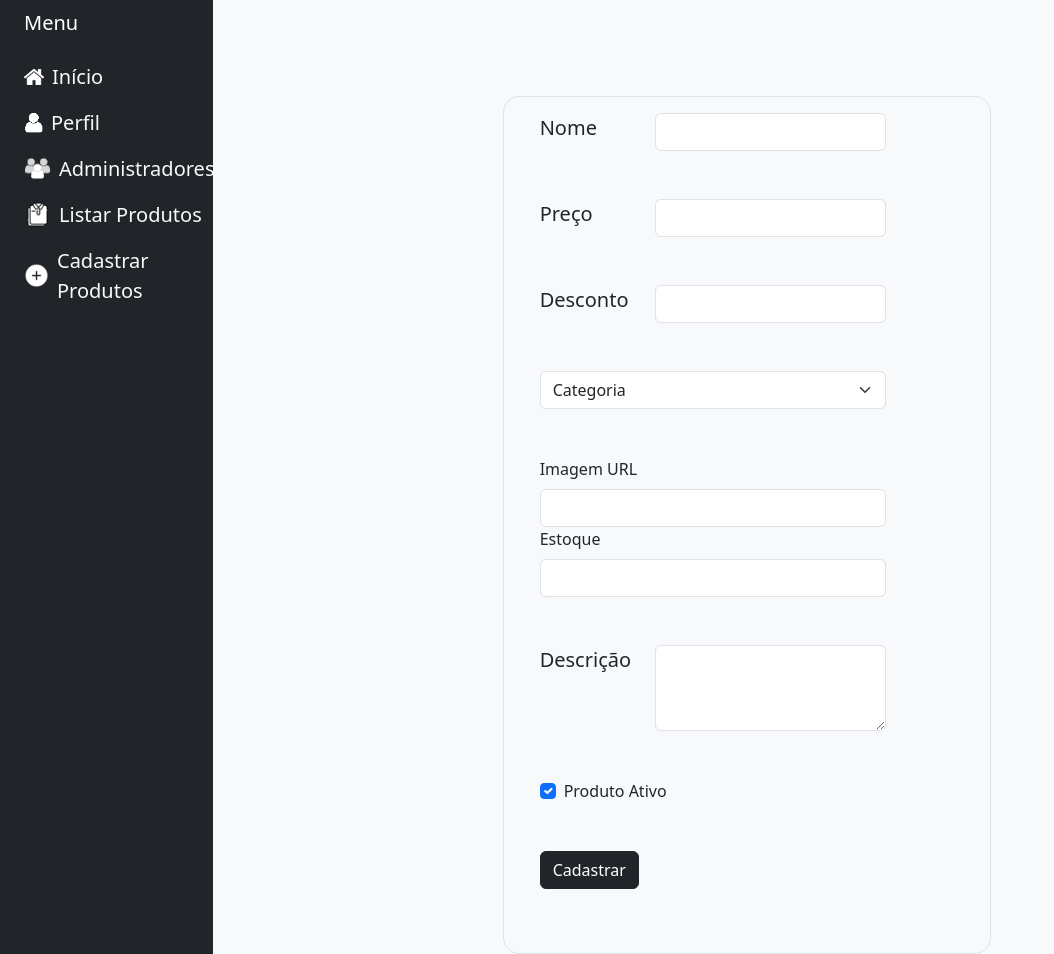
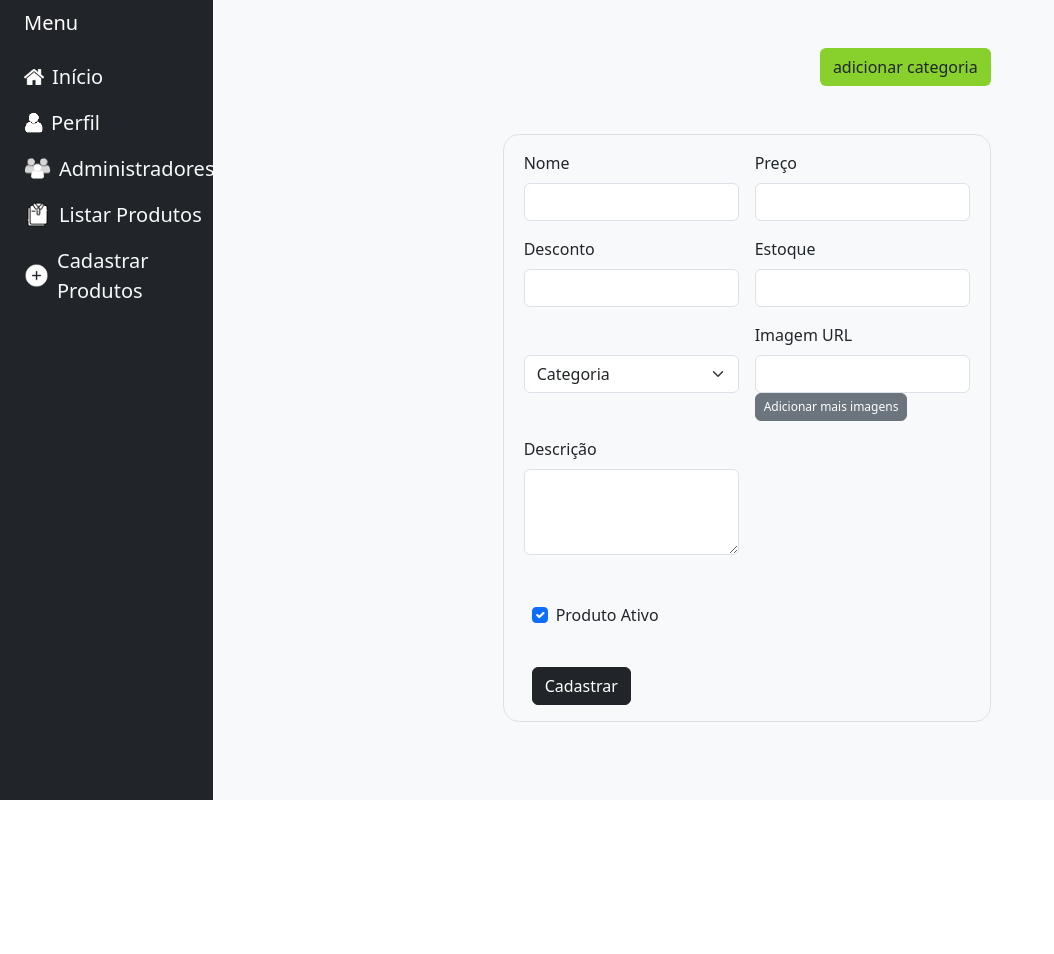
Before and after one commit to CRUD-Tokyo-Streetwear/commercialWebStore, a PHP site: page /cadastroProdutos.php in a window 1280 px wide. Shown: the part 102-1056 px from the top of the page, without its empty margins (0-1054 px from the left). After the commit the page ends 902 px from the top, so only its background shows below. Run offline with PHP 8.4, Linux system fonts and the light colour scheme; a user stored in the database is signed in; data comes from the database, SQL or seed files in the repository; some libraries are stand-ins or nearby versions.

Commit message:
cadastro funcinando com o front correto

```diff
--- a/pags/cadastroProdutos.php
+++ b/pags/cadastroProdutos.php
@@ -114,27 +114,35 @@ $p = new Produto("charlie", "localhost", "root", "");
             </div>
 
             <!--Tela central-->
-            <div class="container justify-content-center align-items-center mt-5" style="height: 63%; max-width: 40vw;">
+            <div class="container justify-content-center align-items-center mt-5" style="height: 100%; max-width: 40vw;">
+                <div class="text-end mb-5">
+                    <button type="button" class="btn" style="background-color:#88d02c">adicionar categoria</button>
+                </div>
                 <div class="container d-flex flex-column align-items-start justify-content-center border rounded-4 mt-5">
 
+                    <!--Cadastro Produto-->
+                    <div class="d-flex justify-content-between ms-2 me-2 mt-3 mb-3">
+                        <form id="produtoForm" method="POST" class="row g-3">
 
-
-                    <!--Cadastro Produto-->
-                    <div class="d-flex justify-content-between ms-4 mt-3 mb-3">
-                        <form id="produtoForm" method="POST" class="col">
-                            <div class="d-flex mb-5">
-                                <label for="nome" class="form-label col-4 fs-5">Nome</label>
-                                <input type="text" class="form-control col" name="nome">
+                            <div class="col-md-6">
+                                <label for="nome" class="form-label">Nome</label>
+                                <input type="text" class="form-control" name="nome">
                             </div>
-                            <div class="d-flex mb-5">
-                                <label for="preco" class="form-label col-4 fs-5">Preço</label>
-                                <input type="text" class="form-control" id="preco" name="preco" required>
+                            <div class="col-md-6">
+                                <label for="preco" class="form-label">Preço</label>
+                                <input type="text" class="form-control" name="preco" required>
                             </div>
-                            <div class="d-flex mb-5">
-                                <label for="precoDesconto" class="form-label col-4 fs-5">Desconto</label>
+                            <div class="col-md-6">
+                                <label for="precoDesconto" class="form-label">Desconto</label>
                                 <input type="text" class="form-control" id="precoDesconto" name="preco_desconto">
                             </div>
-                            <div class="d-flex mb-5">
+                            <div class="col-md-6">
+                                <label for="Estoque" class="form-label">Estoque</label>
+                                <div class="input-group">
+                                    <input type="text" class="form-control" id="estoque" name="produtoQtd">
+                                </div>
+                            </div>
+                            <div class="col-md-6 mt-5"><!--div da categoria-->
                                 <select name="categoria" class="form-select" aria-label="Default select example">
 
                                     <option>Categoria</option>
@@ -148,26 +156,23 @@ $p = new Produto("charlie", "localhost", "root", "");
 
                                 </select>
                             </div>
-                            <div class="mb-5">
-                                <label for="imagemUrl" class="form-label">Imagem URL</label>
-                                <div class="input-group">
+                            <div class="col-md-6">
+                                <label for="precoDesconto" class="form-label">Imagem URL</label>
                                 <input type="text" class="form-control" id="imagemUrl" name="imagem_url">
+                                <button type="submit" class="btn btn-secondary" name="botaoImagem" style="--bs-btn-padding-y: .25rem; --bs-btn-padding-x: .5rem; --bs-btn-font-size: .75rem;">Adicionar mais imagens</button>
                             </div>
-                                <div class="mb-5">
-                                    <label for="estoque" class="form-label">Estoque</label>
-                                    <div class="input-group">
-                                        <input type="text" class="form-control" id="estoque" name="produtoQtd">
-                                    </div>
-                                </div>
-                                <div class="d-flex mb-5">
-                                    <label for="descricao" class="form-label col-4 fs-5">Descrição</label>
+                            <div class="col-md-6">
+                                <label for="descricao" class="form-label">Descrição</label>
                                 <textarea class="form-control" id="descricao" name="descricao" rows="3" required></textarea>
                             </div>
-                                <div class="d-flex mb-5 form-check">
+                            <div class="d-flex mb-4 ms-3 mt-5 form-check">
                                 <input type="checkbox" class="form-check-input" id="produto_Ativo" name="produto_ativo" checked>
                                 <label class="form-check-label ms-2" for="produto_Ativo">Produto Ativo</label>
                             </div>
+                            <div class="col-md-6 ms-2">
                                 <button type="submit" class="btn btn-dark" name="botao">Cadastrar</button>
+                            </div>
+
 
                             <?php
                             if (isset($_POST['botao'])) {
@@ -197,12 +202,10 @@ $p = new Produto("charlie", "localhost", "root", "");
 
                         </form>
                     </div><!--Fecha a div do formulário-->
-
-                </div>
-            </div> <!--Fecha tela central-->
-
-        </div>
-    </div> <!--Fecha a div do menu lateral-->
+                </div><!--Fecha a segunda div da tela central-->
+            </div><!--Fecha tela central-->
+        </div><!--Fecha a segunda div do menu lateral-->
+    </div><!--Fecha a div do menu lateral-->
 
     <script src="https://cdn.jsdelivr.net/npm/bootstrap@5.3.2/dist/js/bootstrap.bundle.min.js" integrity="sha384-C6RzsynM9kWDrMNeT87bh95OGNyZPhcTNXj1NW7RuBCsyN/o0jlpcV8Qyq46cDfL" crossorigin="anonymous"></script>
 </body>
```
Also changed, not shown: script.js (added, +13 -0 lines), README.md. Lines whose indentation alone changed are shown as unchanged.
